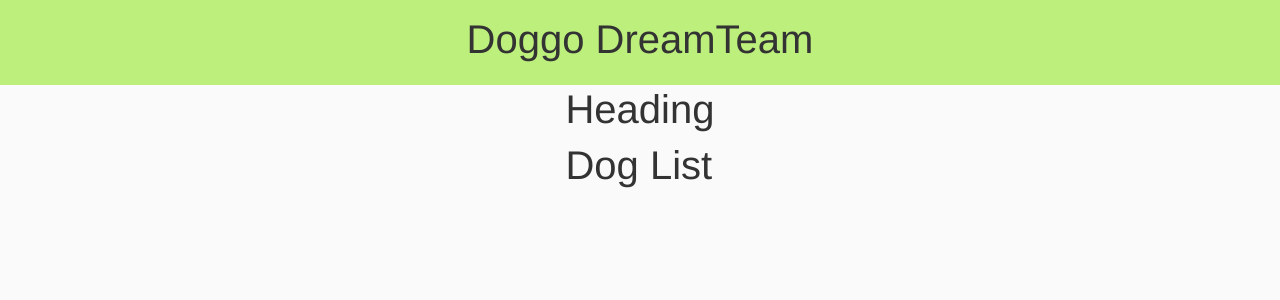
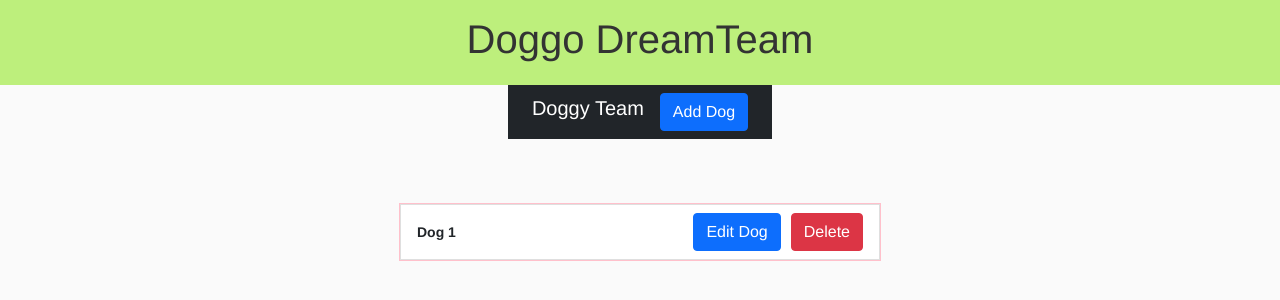
Before and after one commit to Netsujr/dog_soccer_team, a React (Create React App) app: page / in a window 1280 px wide. Shown: the top 300 px of the page. Built offline with nearby package versions, Linux system fonts and the light colour scheme.

Commit message:
fixed some doglist style
need to fix heading

```diff
--- a/src/components/DogList.js
+++ b/src/components/DogList.js
@@ -1,11 +1,44 @@
 import React from 'react';
+import styled from 'styled-components';
+import { Link } from 'react-router-dom';
+import { ListGroup, ListGroupItem, Button } from 'reactstrap';
 
 const DogList = () => {
   return (
-    <div>
-        <h1>Dog List</h1>
-    </div>
+    <ListGroup>
+      <ListContainer>
+        <ListGroupItem className='listGroup'>
+          <strong>Dog 1</strong>
+          <ButtonsContainer>
+            <Link to='/add' className='btn btn-primary'>Edit Dog</Link>
+            <Button className='btn btn-danger' style={{ marginLeft: '10px'}}>Delete</Button>
+          </ButtonsContainer>
+        </ListGroupItem>
+      </ListContainer>
+    </ListGroup>
+
   );
 };
 
 export default DogList;
+
+const ListContainer = styled.div`
+  display: flex;
+  align-items: center;
+  justify-content: center;
+  min-width: 30rem;
+  background-color: #f5f5f5;
+  margin: 2rem;
+  border: 1px solid pink;
+
+  .listGroup {
+    display: flex;
+    align-items: center;
+    justify-content: space-between;
+    min-width: 30rem;
+  }
+  `;
+
+  const ButtonsContainer = styled.div`
+  display: flex;
+  `;
--- a/src/components/Heading.js
+++ b/src/components/Heading.js
@@ -1,11 +1,29 @@
 import React from 'react';
+import styled from 'styled-components';
+import { Link } from 'react-router-dom';
+import { Navbar, Nav, NavItem, NavbarBrand, Container } from 'reactstrap';
 
 const Heading = () => {
   return (
-    <div>
-      <h1>Heading</h1>
-    </div>
+    <NavbarContainer>
+      <Navbar color="dark" dark>
+        <Container className='d-flex'>
+          <NavbarBrand href="/">Doggy Team</NavbarBrand>
+          <Nav>
+            <NavItem>
+              <Link to='/add' className='btn btn-primary'>Add Dog</Link>
+            </NavItem>
+          </Nav>
+        </Container>
+      </Navbar>
+    </NavbarContainer>
   );
 };
 
 export default Heading;
+
+const NavbarContainer = styled.div`
+  background-color: #f5f5f5;
+  margin-bottom: 2rem;
+  display: flex;
+  `;
--- a/src/components/Home.js
+++ b/src/components/Home.js
@@ -4,10 +4,10 @@ import Heading from './Heading';
 
 const Home = () => {
   return (
-    <div>
+    <>
       <Heading />
       <DogList/>
-    </div>
+    </>
   );
 };
 
```
